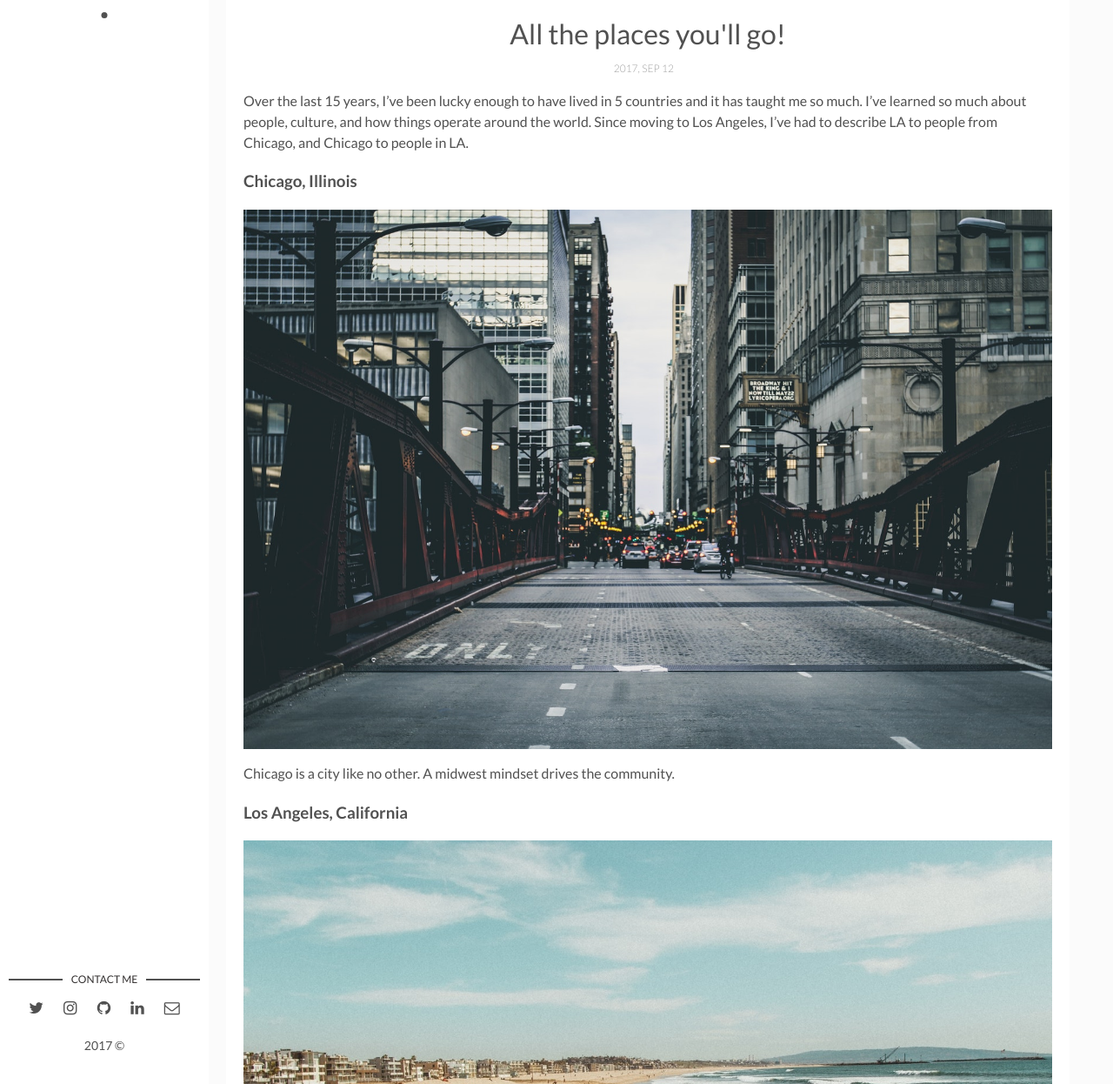
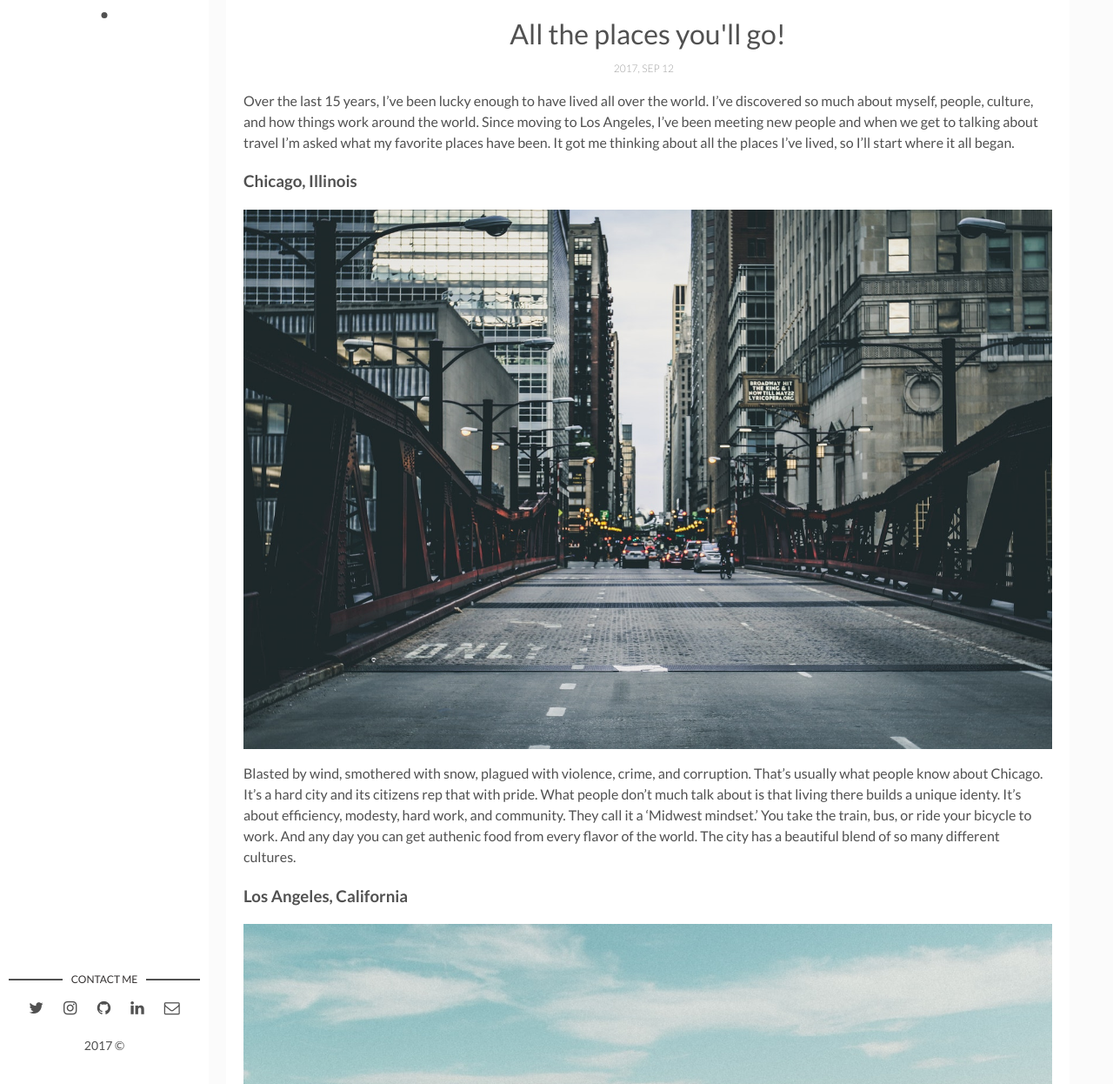
Before and after one commit to mynameiskaleb/johnnyromano.github.io, a Jekyll site: the page built from _posts/2017-04-06-all-the-places-youll-go.markdown, in a window 1280 px wide and 1400 px high, scrolled down 378 px, cut to the strip 154-1400 px from the top of the window. Shown: the whole strip at 87% size. Built offline with Jekyll 4.4.1, drawn with Linux system fonts in a browser that asks for light colours; some of the changed text lies outside the part shown.

Commit message:
updated post

```diff
--- a/_posts/2017-04-06-all-the-places-youll-go.markdown
+++ b/_posts/2017-04-06-all-the-places-youll-go.markdown
@@ -6,19 +6,19 @@ description: Traveling the world in search of adventure. # Add post description
 img: i-rest.jpg # Add image post (optional)
 tags: [Okinawa, Chicago, Los Angeles, Travel]
 ---
-Over the last 15 years, I’ve been lucky enough to have lived in 5 countries and it has taught me so much. I’ve learned so much about people, culture, and how things operate around the world. Since moving to Los Angeles, I’ve had to describe LA to people from Chicago, and Chicago to people in LA.
+Over the last 15 years, I’ve been lucky enough to have lived all over the world. I’ve discovered so much about myself, people, culture, and how things work around the world. Since moving to Los Angeles, I’ve been meeting new people and when we get to talking about travel I’m asked what my favorite places have been. It got me thinking about all the places I’ve lived, so I’ll start where it all began.
 
 ### Chicago, Illinois
 ![Chicago Illinois Bridge]({{site.baseurl}}/assets/img/chicago.jpg)
 
-Chicago is a city like no other. A midwest mindset drives the community.
-
+Blasted by wind, smothered with snow, plagued with violence, crime, and corruption. That’s usually what people know about Chicago. It’s a hard city and its citizens rep that with pride. What people don’t much talk about is that living there builds a unique identy. It’s about efficiency, modesty, hard work, and community. They call it a ‘Midwest mindset.’ You take the train, bus, or ride your bicycle to work. And any day you can get authenic food from every flavor of the world. The city has a beautiful blend of so many different cultures.
 
 ### Los Angeles, California
 ![California Forest]({{site.baseurl}}/assets/img/california.jpg)
 
+I’ve had to describe LA to people from Chicago, and Chicago to people in LA. My girlfriend Arlene and I are still fairly new to Los Angeles, so far the verdict is that the city of LA is ok, but the state of California is amazing. Traveling and exploring the West Coast is what captivates us about living out here. Everyone drives everywhere. No one walks more than a block for anything, which really isolates the neighborhoods. A plus for LA is the food trucks. You don’t have to go to food, it comes to you.
 
 ### Okinawa, Japan
 ![Okinawa Japan Beach]({{site.baseurl}}/assets/img/okinawa.jpg)
 
-And last but not least, easily one of the most beautiful places I've called my home was Okinawa Japan. There's a reason it's a blue zone - home to the happiest people expected to live the longest.
+Easily one of the most beautiful places I've called my home has been Okinawa Japan. There's a reason it's a blue zone - home to the happiest people expected to live the longest. Island life is something that you can’t really explain. It’s just something you have to experience to truly understand.
```
